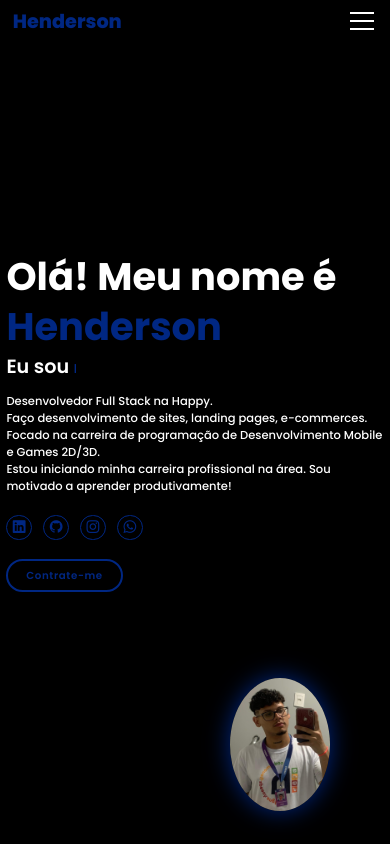
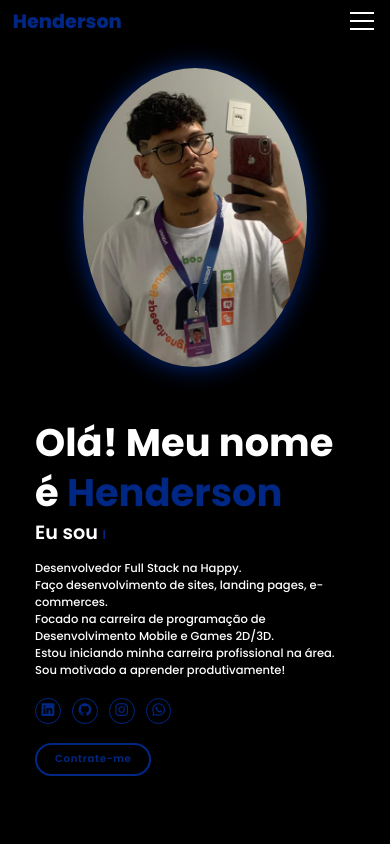
Before and after one commit to hendersonprza/portfolio, a plain HTML site: page index.html in a window 390 px wide. Shown: the top 844 px of the page. Drawn offline with nearby package versions, Linux system fonts and the light colour scheme.

Commit message:
portfolio v1.1

```diff
--- a/styles.css
+++ b/styles.css
@@ -174,8 +174,8 @@ html::-webkit-scrollbar-thumb{
 /*section inicio*/
 
 .inicio {
-    height: 100vh;
-    padding: 5rem  5rem;
+    min-height: 100vh;
+    padding: 5rem 9% 5rem;
 
 }
 
@@ -224,27 +224,7 @@ span {
     transition: 0.3s ease;
 }
 
-@media (max-width:500px){
-    .inicio {
-        height: 100vh;
-        padding: 1rem 1rem;
 
-    }
-    .inicio .inicio-content h1 {
-        margin: 0;
-    }
-
-    .inicio-img {
-        position: absolute;
-        right: 60px;
-        bottom:30px;
-
-    }
-
-    .inicio-img img{
-        width: 100px;
-    }
-}
 
 .inicio-img img:hover{
     transform: scale(1.01);
@@ -315,16 +295,7 @@ span {
     text-align: center;
 }
 
-@media (max-width:960px){
-    .inicio-content .typing-text {
-        font-size: 3rem;
-    }
 
-    .inicio-content .typing-text span {
-        font-size: 2rem;
-
-    }
-}
 
 
 .typing-text span::before {
@@ -384,6 +355,43 @@ span {
     }
 }
 
+@media (max-width:960px){
+    .inicio-content .typing-text {
+        font-size: 3rem;
+    }
+
+    .inicio-content .typing-text span {
+        font-size: 2rem;
+
+    }
+}
+
+@media (max-width:500px){
+
+
+    .inicio{
+        display: flex;
+        flex-direction: column;
+    }
+
+    .inicio .inicio-content h1 {
+        margin-top: 0;
+    }
+
+
+    .inicio-img{
+        width: 100%;
+        height: auto;
+        display: flex;
+        align-items: center;
+        justify-content: center;
+    }
+
+    .inicio-img img {
+        width: 70%;
+    }
+
+}
 
 /*servicos section*/
 .servicos{
@@ -391,6 +399,7 @@ span {
     display: flex;
     flex-direction: column;
     justify-content: center;
+    align-items: center;
 }
 
 .servicos .heading {
@@ -418,12 +427,16 @@ span {
     height: 250px;
     border-radius: 3rem;
     cursor: pointer;
+    margin: 2rem 1rem;
     transition: 0.3s ease;
 }
 
 @media (max-width: 960px) {
     .servicos-container {
+        width: 80%;
         grid-template-columns: repeat(2, 1fr);
+        justify-content: center;
+        align-items: center;
     }
 
     .servicos-box {
@@ -438,6 +451,7 @@ span {
 
     .servicos-box {
         height: 150px;
+        margin: 0 .5rem 1rem 0;
     }
 }
 
@@ -493,7 +507,6 @@ span {
 }
 
 .skills .container {
-    background: #040f27;
     color: var(--text-color);
     border-radius: 1rem;
     padding: 2rem;
```
